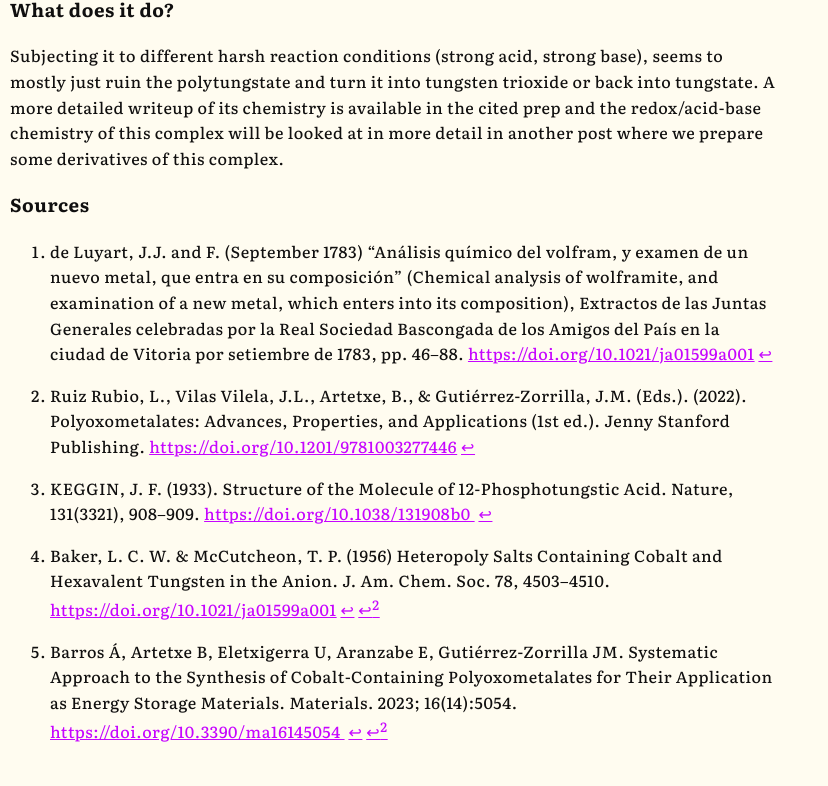
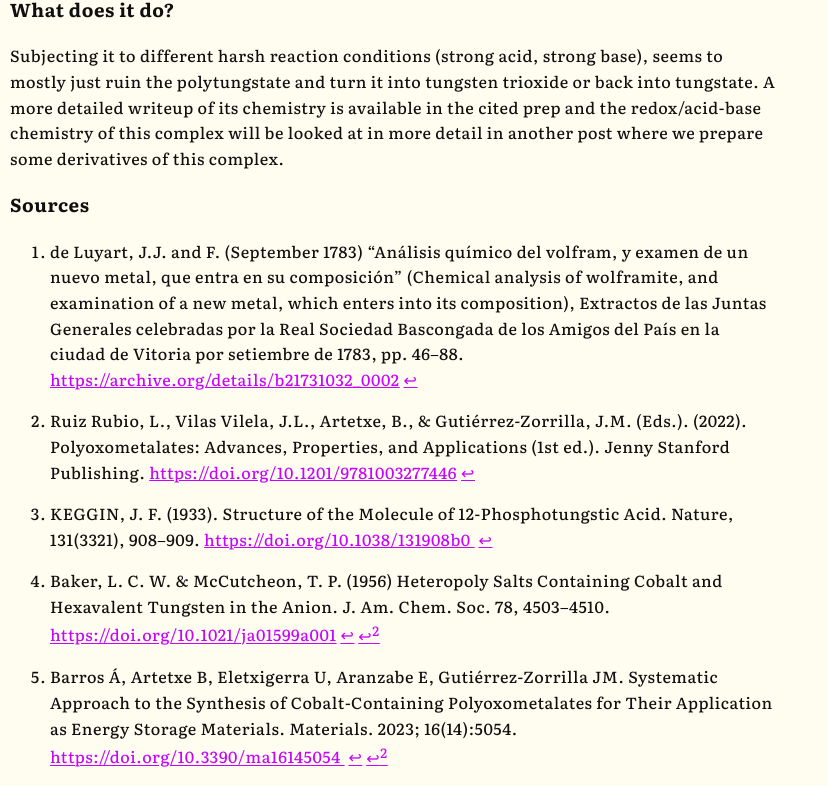
Before and after one commit to isopropyletherperoxide/isopropyletherperoxide.github.io, a Jekyll site: the page built from _posts/2025-09-05-Cobaltotungstate.md, in a window 1280 px wide and 900 px high, scrolled down 5142 px, cut to the strip 114-900 px from the top of the window. Shown: the whole strip, without its empty margins (0-828 px from the left). Built offline with Jekyll 4.4.1, drawn with Linux system fonts in a browser that asks for light colours; before the commit the page ends 6017 px from its top, so only the background shows below that; part of the change alters nothing that is shown.

Commit message:
another incorrect reference

```diff
--- a/_posts/2025-09-05-Cobaltotungstate.md
+++ b/_posts/2025-09-05-Cobaltotungstate.md
@@ -67,7 +67,7 @@ Subjecting it to different harsh reaction conditions (strong acid, strong base),
 
 ### Sources
 
-[^1]: de Luyart, J.J. and F. (September 1783) "Análisis químico del volfram, y examen de un nuevo metal, que entra en su composición" (Chemical analysis of wolframite, and examination of a new metal, which enters into its composition), Extractos de las Juntas Generales celebradas por la Real Sociedad Bascongada de los Amigos del País en la ciudad de Vitoria por setiembre de 1783, pp. 46–88. <a href="https://doi.org/10.1021/ja01599a001">https://doi.org/10.1021/ja01599a001</a>
+[^1]: de Luyart, J.J. and F. (September 1783) "Análisis químico del volfram, y examen de un nuevo metal, que entra en su composición" (Chemical analysis of wolframite, and examination of a new metal, which enters into its composition), Extractos de las Juntas Generales celebradas por la Real Sociedad Bascongada de los Amigos del País en la ciudad de Vitoria por setiembre de 1783, pp. 46–88. <a href="https://archive.org/details/b21731032_0002">https://archive.org/details/b21731032_0002</a>
 [^2]: Ruiz Rubio, L., Vilas Vilela, J.L., Artetxe, B., & Gutiérrez-Zorrilla, J.M. (Eds.). (2022). Polyoxometalates: Advances, Properties, and Applications (1st ed.). Jenny Stanford Publishing. <a href="https://doi.org/10.1201/9781003277446">https://doi.org/10.1201/9781003277446</a>
 [^3]: KEGGIN, J. F. (1933). Structure of the Molecule of 12-Phosphotungstic Acid. Nature, 131(3321), 908–909. <a href="https://doi.org/10.1038/131908b0 ">https://doi.org/10.1038/131908b0 </a>
 [^4]: Baker, L. C. W. & McCutcheon, T. P. (1956) Heteropoly Salts Containing Cobalt and Hexavalent Tungsten in the Anion. J. Am. Chem. Soc. 78, 4503–4510. <a href="https://doi.org/10.1021/ja01599a001">https://doi.org/10.1021/ja01599a001</a>
```
Also changed, not shown: 1 other file.
